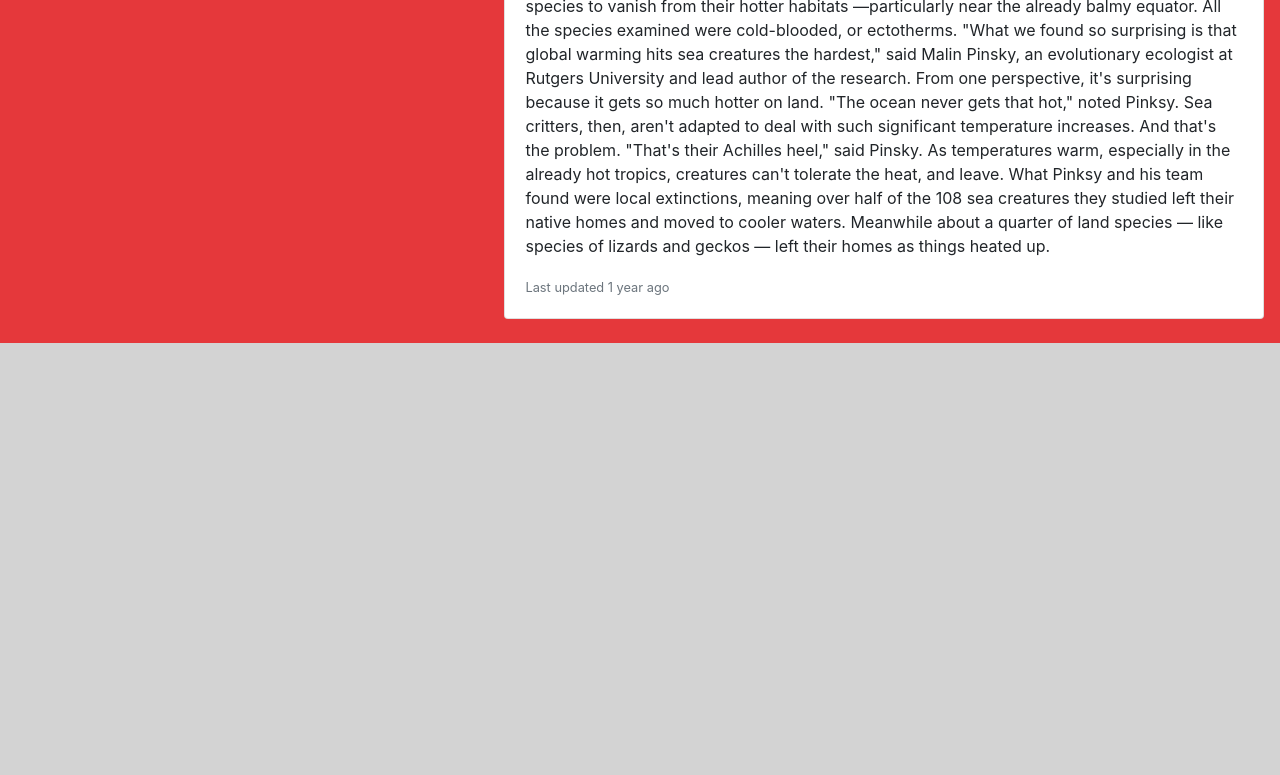
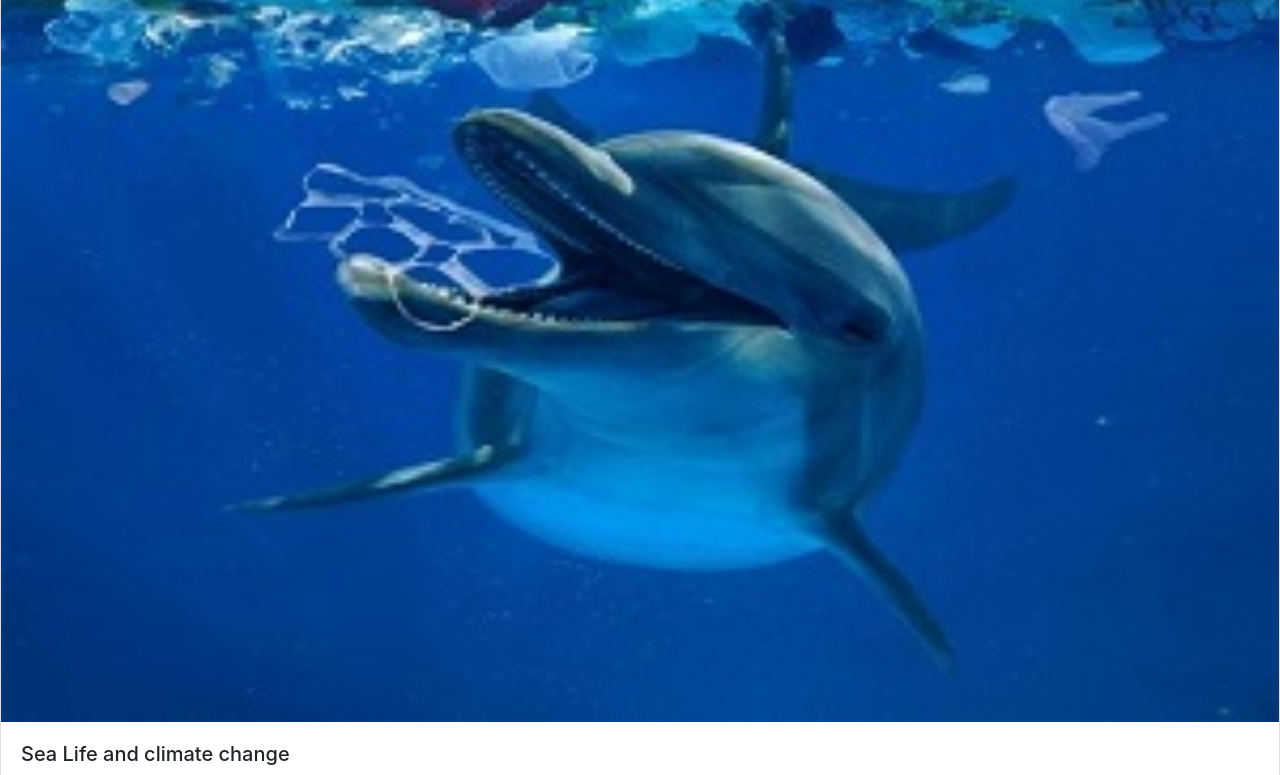
Before and after one commit to ariadnepapouli/my-first-repository, a plain HTML site: page sealife.html in a window 1280 px wide. Shown: the part 400-1175 px from the top of the page. Before the commit the page ends 800 px from the top, so only its background shows below. Drawn offline with nearby package versions, Linux system fonts and the light colour scheme.

Commit message:
Global Warming
final

```diff
--- a/sealife.html
+++ b/sealife.html
@@ -42,11 +42,12 @@
                         <a class="dropdown-item" href="#">email: globalwarming@gmail.com</a>
                       </div>
                     </li>
+                </nav>
               <div class="card mb-3">
-                <img src="images/456.jpg" class="card-img-top" alt="...">
+                <img src="images/139.jpg" class="card-img-top" alt="...">
                 <div class="card-body">
-                  <h5 class="card-title">Why are sea creatures fleeing their homes</h5>
-                  <p class="card-text">here are 3,800 big thermometers floating in the ocean, and the readings don't lie: Over 90 percent of the warming created by humans is soaked up by the seas. Unsurprisingly, many creatures are feeling the heat.
+                  <h5 class="card-title">Sea Life and climate change</h5>
+                  <p class="card-text">there are 3,800 big thermometers floating in the ocean, and the readings don't lie: Over 90 percent of the warming created by humans is soaked up by the seas. Unsurprisingly, many creatures are feeling the heat.
                     In new research published Wednesday in the journal Nature, scientists found that global warming has forced twice as many marine species than land species to vanish from their hotter habitats —particularly near the already balmy equator. All the species examined were cold-blooded, or ectotherms.
                     "What we found so surprising is that global warming hits sea creatures the hardest," said Malin Pinsky, an evolutionary ecologist at Rutgers University and lead author of the research.
                     From one perspective, it's surprising because it gets so much hotter on land. "The ocean never gets that hot," noted Pinksy. Sea critters, then, aren't adapted to deal with such significant temperature increases. And that's the problem.
```
